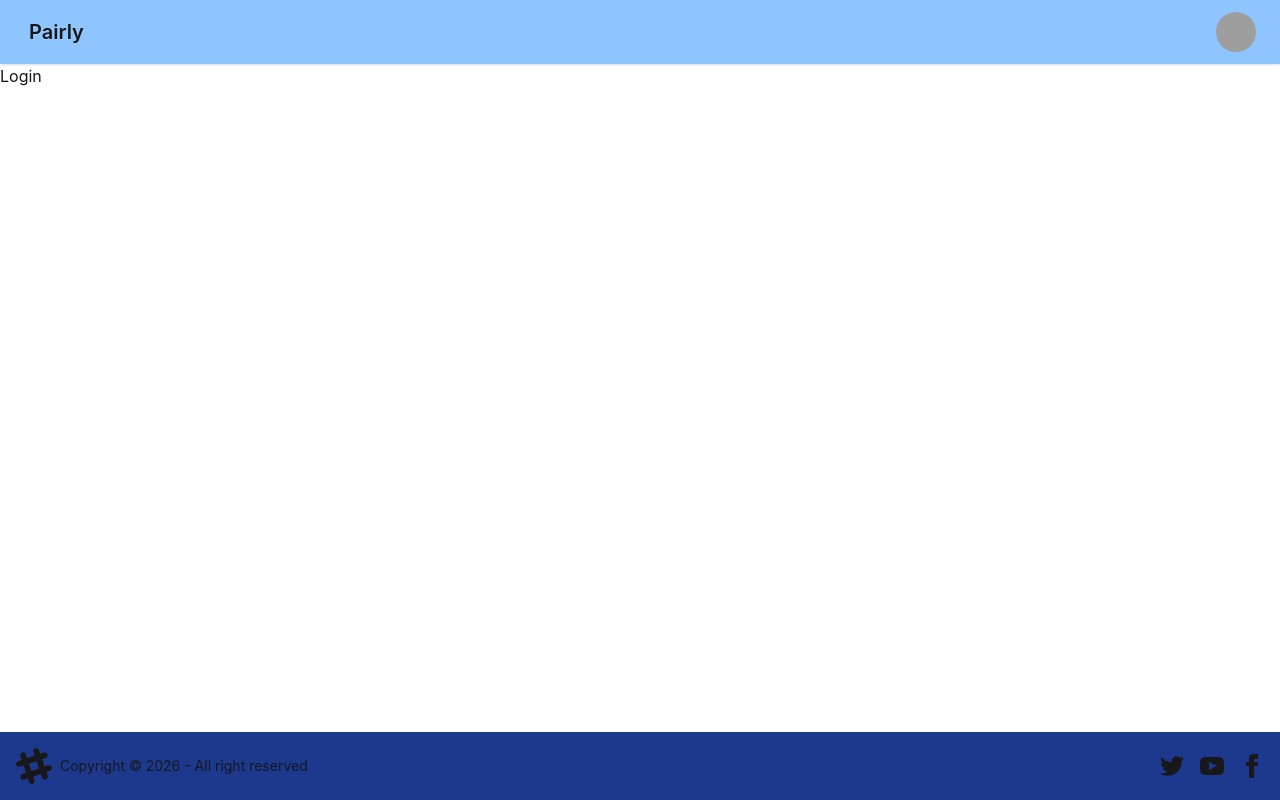
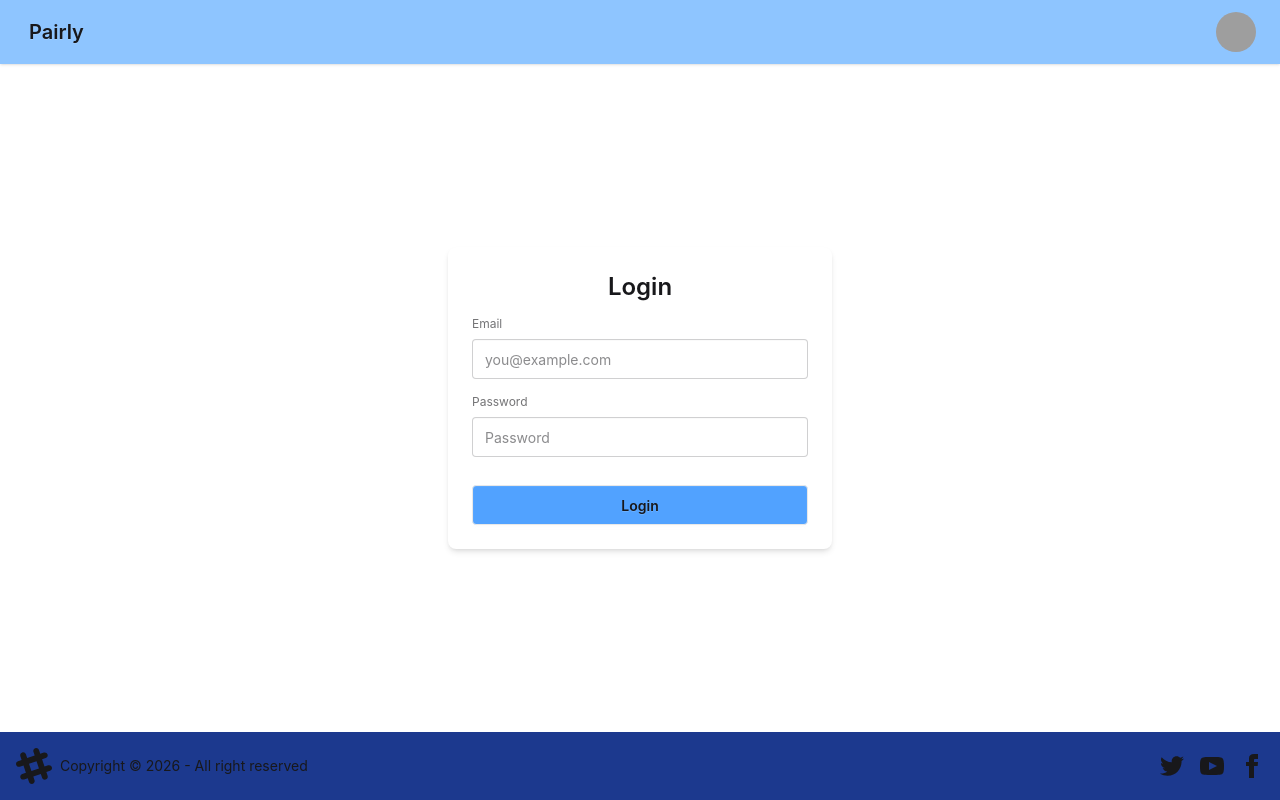
Before and after one commit to sskadaliG/pairly-web, a React (Vite) app: page /login in a window 1280 px wide. Built offline with nearby package versions, Linux system fonts and the light colour scheme; grey boxes are pictures that could not be loaded.

Commit message:
Add login form using daisyUI card
- Add centered login card with email and password inputs and a Login button
- Make the main content area a flex column so pages can fill the space between navbar and footer

```diff
--- a/src/components/Body.jsx
+++ b/src/components/Body.jsx
@@ -6,7 +6,7 @@ const Body = () => {
   return (
     <div className="flex min-h-screen flex-col">
       <NavBar />
-      <main className="flex-1">
+      <main className="flex flex-1 flex-col">
         <Outlet />
       </main>
       <Footer />
--- a/src/components/Login.jsx
+++ b/src/components/Login.jsx
@@ -1,5 +1,50 @@
+import { useState } from "react";
+
 const Login = () => {
-  return <div>Login</div>;
+  const [email, setEmail] = useState("");
+  const [password, setPassword] = useState("");
+
+  return (
+    <div className="flex flex-1 items-center justify-center p-4">
+      <div className="card w-full max-w-sm bg-base-100 shadow-md">
+        <div className="card-body">
+          <h2 className="card-title justify-center text-2xl">Login</h2>
+
+          <fieldset className="fieldset">
+            <label className="label" htmlFor="email">
+              Email
+            </label>
+            <input
+              id="email"
+              type="email"
+              className="input w-full"
+              placeholder="you@example.com"
+              value={email}
+              onChange={(e) => setEmail(e.target.value)}
+            />
+
+            <label className="label mt-2" htmlFor="password">
+              Password
+            </label>
+            <input
+              id="password"
+              type="password"
+              className="input w-full"
+              placeholder="Password"
+              value={password}
+              onChange={(e) => setPassword(e.target.value)}
+            />
+          </fieldset>
+
+          <div className="card-actions mt-4">
+            <button className="btn w-full bg-blue-400 hover:bg-blue-500">
+              Login
+            </button>
+          </div>
+        </div>
+      </div>
+    </div>
+  );
 };
 
 export default Login;
```
